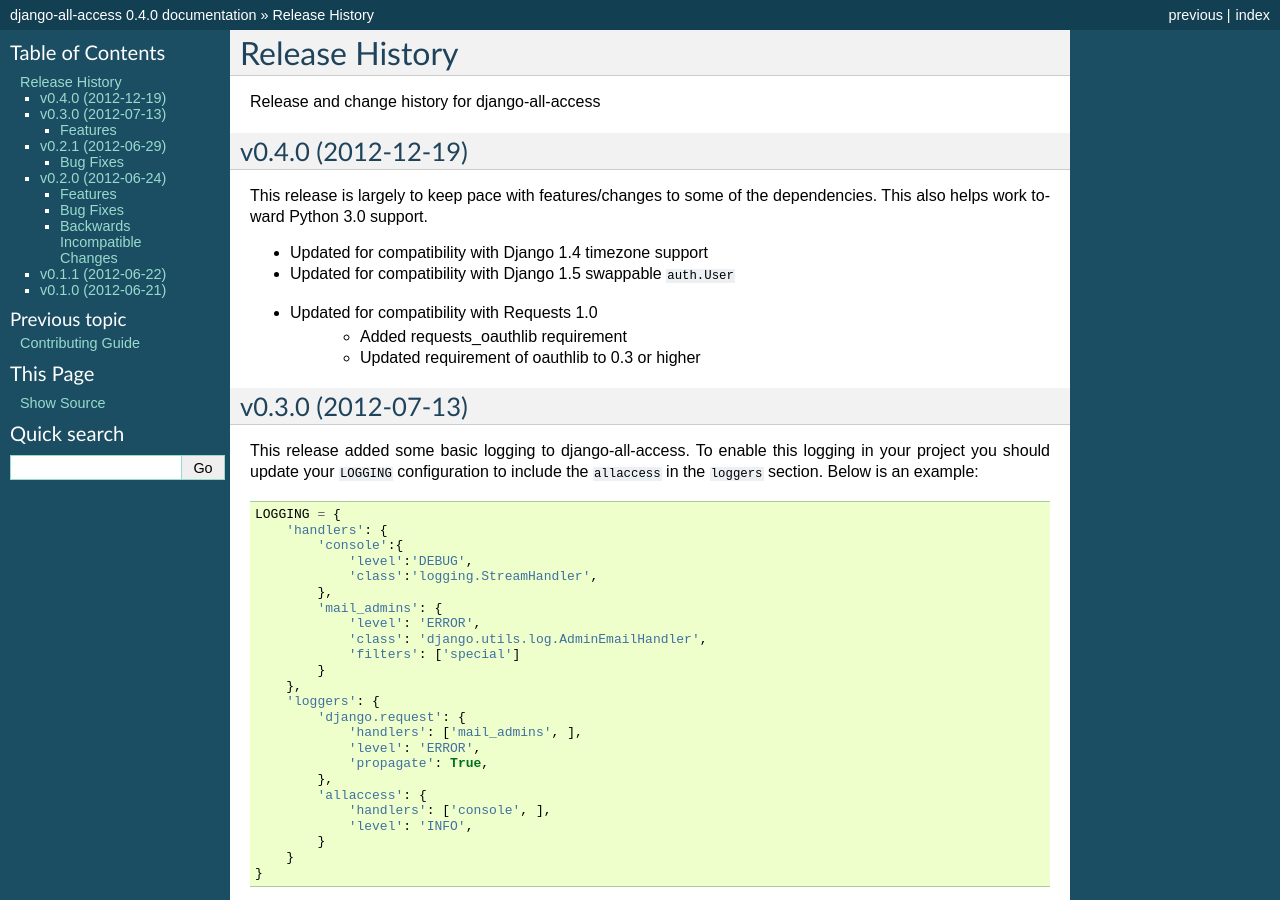
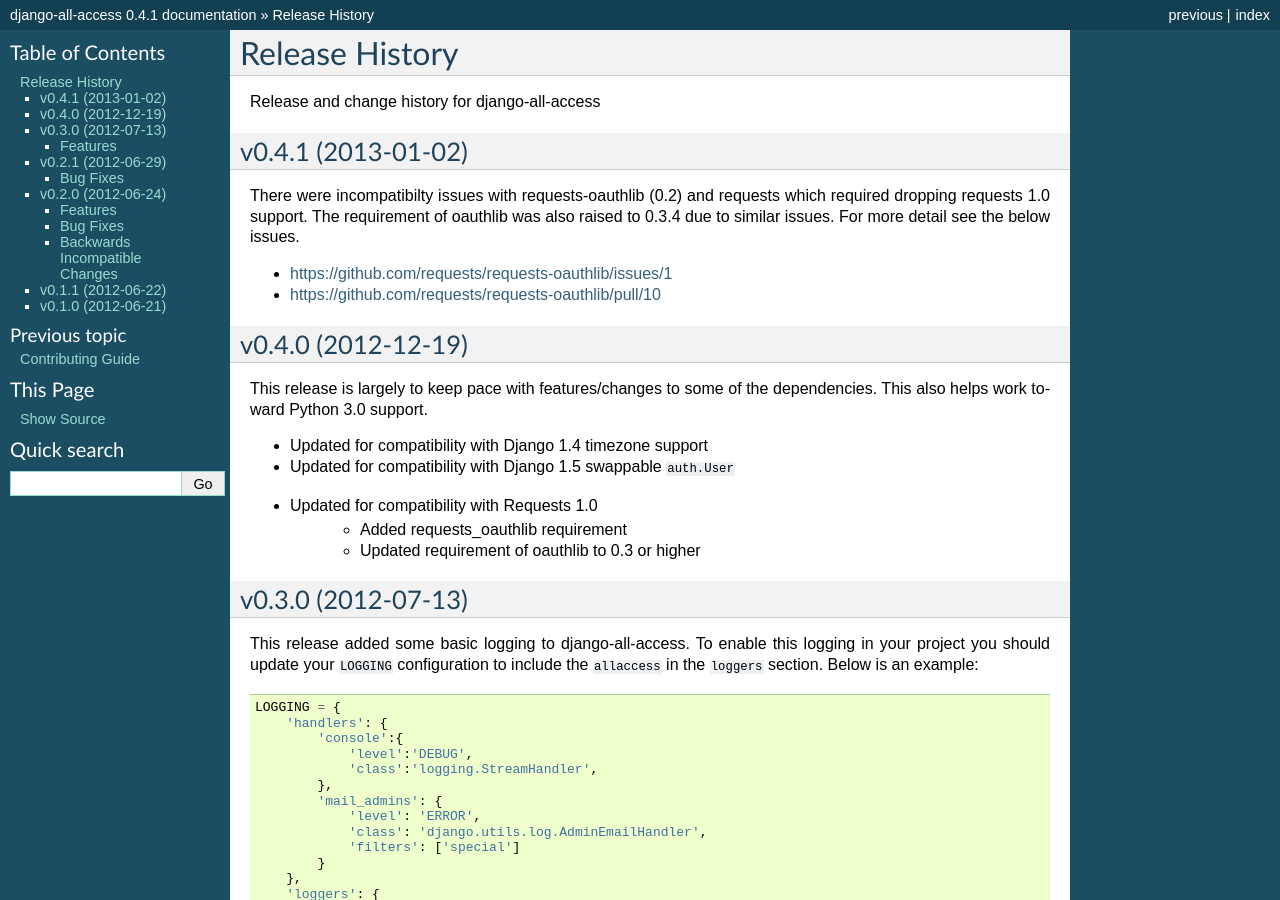
Before and after one commit to mlavin/django-all-access, a Sphinx documentation site: the page built from docs/releases.rst, in a window 1280 px wide and 900 px high. Built offline with Sphinx 7.4.7, drawn with Linux system fonts in a browser that asks for light colours; some of the changed text lies outside the part shown.

Commit message:
Dropping requests 1.0 support. Creating a bug fix release.

```diff
--- a/allaccess/__init__.py
+++ b/allaccess/__init__.py
@@ -3,7 +3,7 @@
 from OAuth 1.0 and OAuth 2.0 providers such as Twitter and Facebook.
 """
 
-__version__ = '0.4.0'
+__version__ = '0.4.1'
 
 
 import logging
--- a/docs/releases.rst
+++ b/docs/releases.rst
@@ -2,6 +2,16 @@
 ====================================
 
 Release and change history for django-all-access
+
+v0.4.1 (2013-01-02)
+------------------------------------
+
+There were incompatibilty issues with requests-oauthlib (0.2) and requests which
+required dropping requests 1.0 support. The requirement of oauthlib was also raised
+to 0.3.4 due to similar issues. For more detail see the below issues.
+
+- https://github.com/requests/requests-oauthlib/issues/1
+- https://github.com/requests/requests-oauthlib/pull/10
 
 
 v0.4.0 (2012-12-19)
--- a/setup.py
+++ b/setup.py
@@ -36,9 +36,9 @@
     long_description=read_file('README.rst'),
     install_requires=(
         'pycrypto>=2.3',
-        'requests>=0.13.0',
+        'requests>=0.13.0,<1.0',
         'requests_oauthlib>=0.2.0',
-        'oauthlib>=0.3.0',
+        'oauthlib>=0.3.4',
     ),
     tests_require=('mock>=0.8', ),
     test_suite="runtests.runtests",
```
